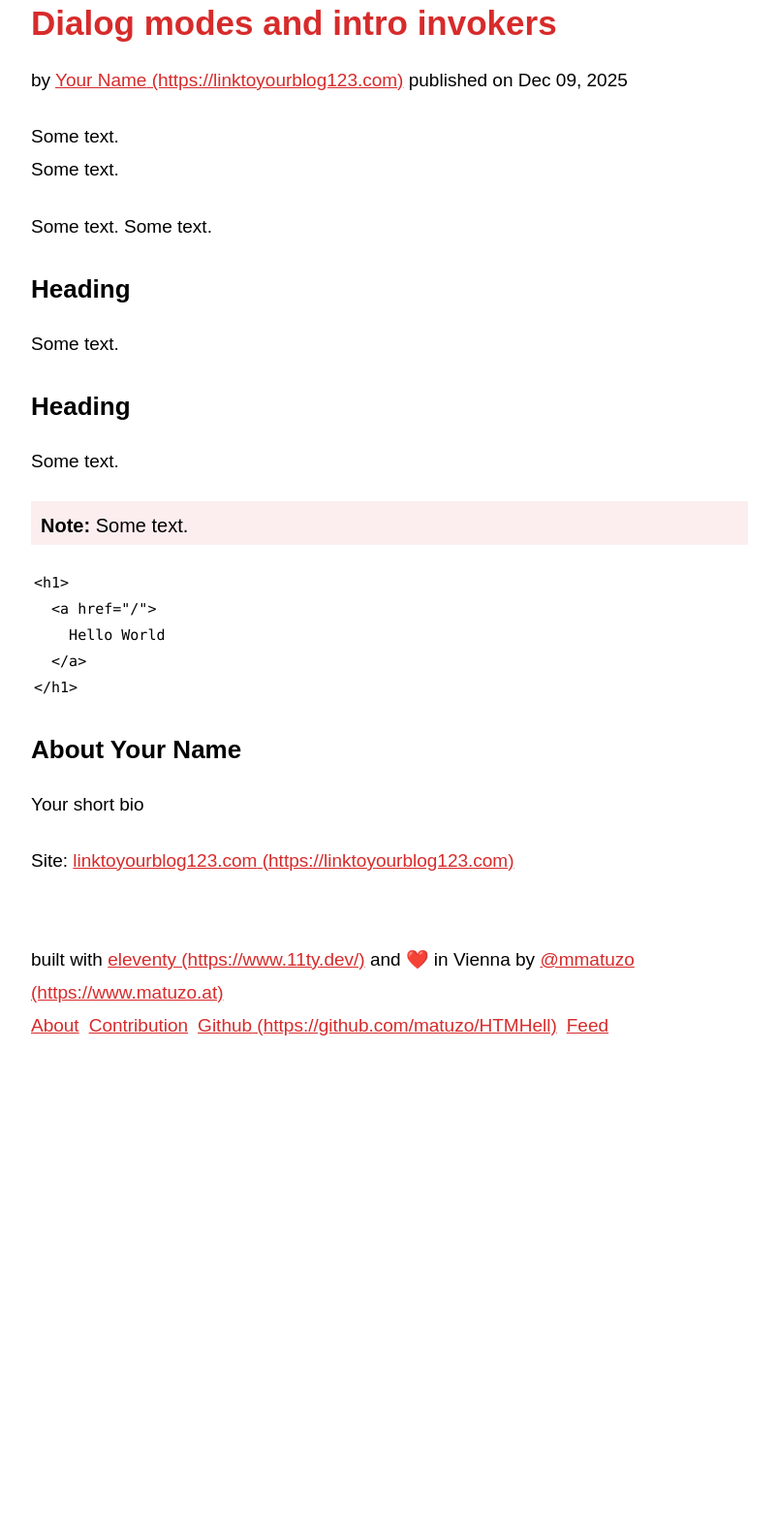
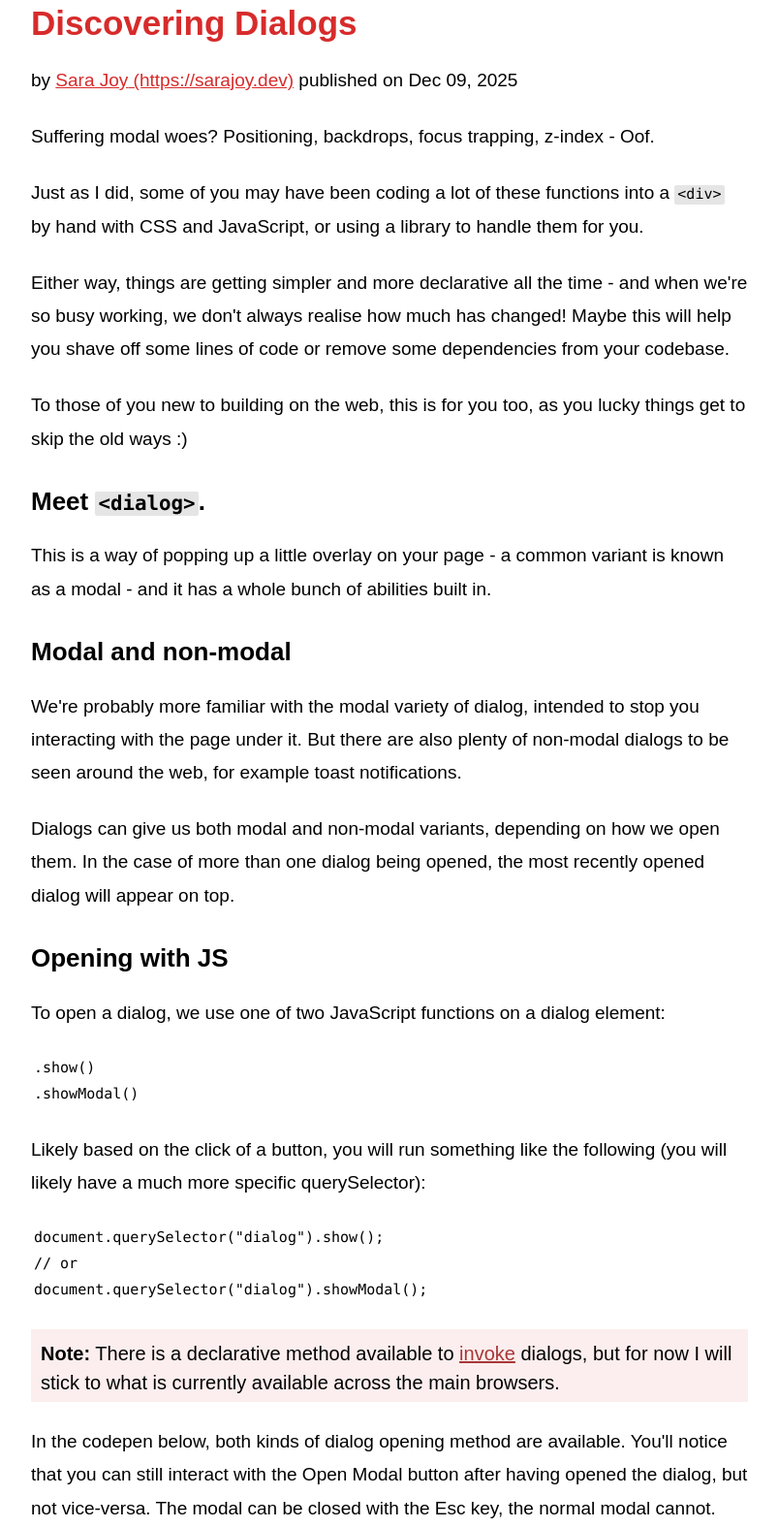
Before and after one commit to matuzo/HTMHell, an Eleventy site: page hell/adventcalendar/2025/9/index.md in a window 1280 px wide. Shown: the part 330-1906 px from the top of the page at 97% size, without its empty margins (238-1041 px from the left). Before the commit the page ends 1441 px from the top, so only its background shows below. Built offline with nearby package versions, Linux system fonts and the light colour scheme; Eleventy itself is replaced by a stand-in of ours; code samples lack their colours; files that its build step writes are made by us from their sources; a script that the page names is missing; what js-beautify would draw is missing.

Commit message:
dialogs - initial commit

````diff
--- a/hell/adventcalendar/2025/9/index.md
+++ b/hell/adventcalendar/2025/9/index.md
@@ -1,35 +1,86 @@
 ---
-title: "Dialog modes and intro invokers "
-author: "Your Name"
-author_bio: "Your short bio"
+title: "Discovering Dialogs"
+author: "Sara Joy"
+author_bio: "Sara has been extremely online since 1998, making her own personal websites since 1999. She switched her career from electronic engineering to front end web development in 2022. She loves the web platform, and wants it to be accessible to everyone."
 date: 2025-12-09
 author_links:
-  - label: "Site"
-    url: "https://linktoyourblog123.com"
-    link_label: "linktoyourblog123.com"
-intro: "<p>Short introductory text</p>"
+  - label: "Homepage"
+    url: "https://sarajoy.dev"
+    link_label: "sarajoy.dev"
+intro: "<p>The dialog element has been available across browsers since March 2022, but can still do with some re-introducing as people look to move out of libraries and back onto the web platform.</p>"
 image: "advent25_9"
 ---
-Some text.
-Some text.
 
-Some text. Some text.
+Suffering modal woes? Positioning, backdrops, focus trapping, z-index - Oof.
 
-## Heading
+Just as I did, some of you may have been coding a lot of these functions into a `<div>` by hand with CSS and JavaScript, or using a library to handle them for you.
 
-Some text.
+Either way, things are getting simpler and more declarative all the time - and when we're so busy working, we don't always realise how much has changed! Maybe this will help you shave off some lines of code or remove some dependencies from your codebase.
 
-## Heading
+To those of you new to building on the web, this is for you too, as you lucky things get to skip the old ways :)
 
-Some text.
+## Meet `<dialog>`.
 
+This is a way of popping up a little overlay on your page - a common variant is known as a modal - and it has a whole bunch of abilities built in.
+
+## Modal and non-modal
+
+We're probably more familiar with the modal variety of dialog, intended to stop you interacting with the page under it. But there are also plenty of non-modal dialogs to be seen around the web, for example toast notifications.
+
+Dialogs can give us both modal and non-modal variants, depending on how we open them. In the case of more than one dialog being opened, the most recently opened dialog will appear on top.
+
+## Opening with JS
+
+To open a dialog, we use one of two JavaScript functions on a dialog element:
+
+```js
+.show()
+.showModal()
+```
+
+Likely based on the click of a button, you will run something like the following (you will likely have a much more specific querySelector):
+
+```js
+document.querySelector("dialog").show();
+// or
+document.querySelector("dialog").showModal();
+```
+
+<p class="highlight"><strong>Note:</strong>
+  There is a declarative method available to <a href="">invoke</a> dialogs, but for now I will stick to what is currently available across the main browsers.
+</p>
+
+In the codepen below, both kinds of dialog opening method are available. You'll notice that you can still interact with the Open Modal button after having opened the dialog, but not vice-versa. The modal can be closed with the Esc key, the normal modal cannot.
+
+<p class="codepen" data-height="300" data-default-tab="js,result" data-slug-hash="ZYQvJQG" data-pen-title="Dialogs!" data-editable="true" data-user="sarajw" style="height: 300px; box-sizing: border-box; display: flex; align-items: center; justify-content: center; border: 2px solid; margin: 1em 0; padding: 1em;">
+      <span>See the Pen <a href="https://codepen.io/sarajw/pen/ZYQvJQG">
+  Dialogs!</a> by Sara (<a href="https://codepen.io/sarajw">@sarajw</a>)
+  on <a href="https://codepen.io">CodePen</a>.</span>
+      </p>
+      <script async src="https://public.codepenassets.com/embed/index.js"></script>
+
+## Closing dialogs
+
+You'll also not see any JS for the closure of the dialogs. Pop into the HTML tab in the demo, and you might spot the `method="dialog"` in the `<form>` element. Here I'm only using it to close the dialogs with a button. If you include more inputs here, `method="dialog"` will <a href="https://developer.mozilla.org/en-US/docs/Web/HTML/Reference/Elements/form#method">send a submit event and close the dialog</a>, but not actually submit any data anywhere.
+
+Dialogs can also be closed without using this form method, instead having a button activating some JS:
+
+```js
+document.querySelector("dialog").close();
+// or
+document.querySelector("dialog").requestClose();
+```
+
+This <a href="https://developer.mozilla.org/en-US/docs/Web/API/HTMLDialogElement/requestClose">`requestClose()`</a> is a new addition, allowing access to the cancel event, otherwise thrown when exiting a modal with the Esc key. This may be useful to create 'are you sure?' interactions. (But please do use with care! We'll have no deceptive patterns here..)
+
+## (Some) styling built in
+
+Apart from limiting the Pirate lorem ipsum text width and centering it, no other styling has occurred in the above demo. By default, the 'normal' dialog has no backdrop, while the modal dialog does, and is centered vertically as well as horizontally on the page.
 
 <p class="highlight"><strong>Note:</strong> Some text.</p>
 
 ```html
 <h1>
-  <a href="/">
-    Hello World
-  </a>
+  <a href="/"> Hello World </a>
 </h1>
 ```
````
